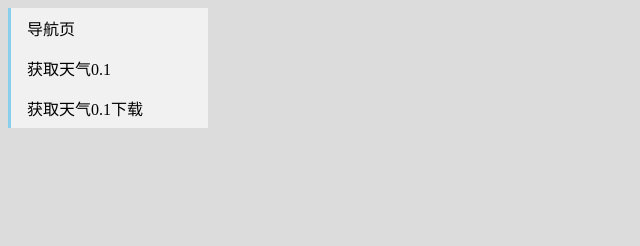
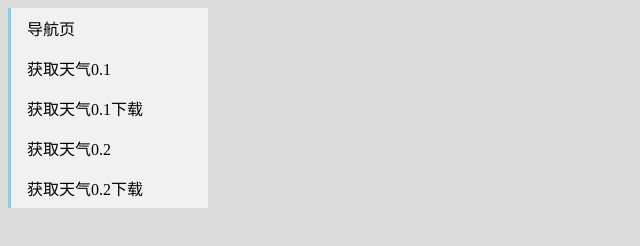
Before and after one commit to zheyu-U/zheyu-U.github.io, a plain HTML site: page githubproject/get_weather.html in a window 1280 px wide. Shown: the whole page, without its empty margins (0-640 px from the left). Drawn offline with Linux system fonts and the light colour scheme.

Commit message:
适应get_weather 0.2
适应get_weather 0.2

```diff
--- a/githubproject/get_weather.html
+++ b/githubproject/get_weather.html
@@ -38,5 +38,7 @@
 			<li class="go"><a href="../direction.html">导航页</a></li>
 			<li class="go"><a href="get_weather/0.1/explanation.txt">获取天气0.1</a></li>
 			<li class="go"><a href="get_weather/0.1/weather_windows7_X64.zip">获取天气0.1下载</a></li>
+			<li class="go"><a href="get_weather/0.2/explanation.txt">获取天气0.2</a></li>
+			<li class="go"><a href="get_weather/0.2/weather_Windows7_X64.zip">获取天气0.2下载</a></li>
 	</body>
 </html>
```
Also changed, not shown: githubproject/get_weather/0.2/explanation.txt (added), 1 other file.
